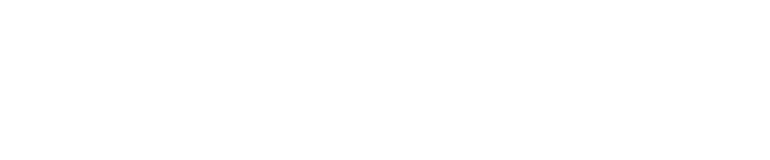
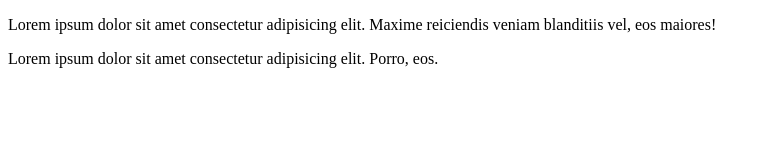
Before and after one commit to Domino223/first-go, a plain HTML site: page index.html in a window 1280 px wide. Shown: the whole page, without its empty margins (0-770 px from the left). Drawn offline with Linux system fonts and the light colour scheme.

Commit message:
added an additional paragraph

```diff
--- a/index.html
+++ b/index.html
@@ -7,6 +7,7 @@
     <title>Document</title>
 </head>
 <body>
-
+    <p>Lorem ipsum dolor sit amet consectetur adipisicing elit. Maxime reiciendis veniam blanditiis vel, eos maiores!</p>
+    <p>Lorem ipsum dolor sit amet consectetur adipisicing elit. Porro, eos.</p>
 </body>
 </html>
```
